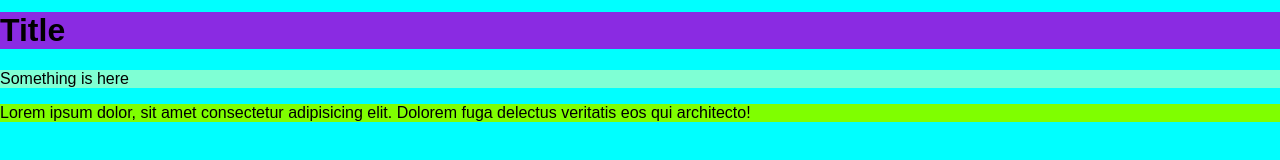
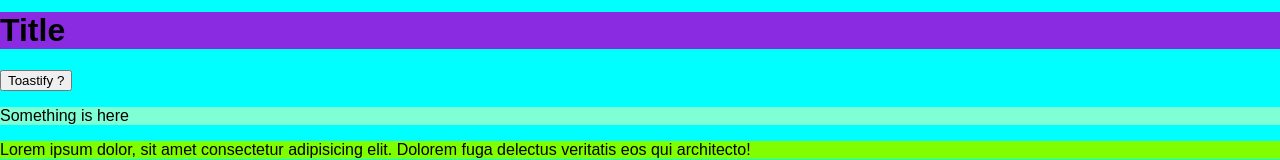
Before and after one commit to MikackermanDev/PERSO_Memo-Vite, a React (Vite) app: page / in a window 1280 px wide. Shown: the part 398-558 px from the top of the page. Built offline with nearby package versions, Linux system fonts and the light colour scheme.

Commit message:
toastify

```diff
--- a/package.json
+++ b/package.json
@@ -10,7 +10,8 @@
   },
   "dependencies": {
     "react": "^18.2.0",
-    "react-dom": "^18.2.0"
+    "react-dom": "^18.2.0",
+    "react-toastify": "^9.1.3"
   },
   "devDependencies": {
     "@types/react": "^18.0.28",
--- a/src/components/MainContent/MainContent.jsx
+++ b/src/components/MainContent/MainContent.jsx
@@ -1,9 +1,15 @@
 import "./MainContent.css";
+import { ToastContainer, toast } from "react-toastify";
+import "react-toastify/dist/ReactToastify.css";
 
 export default function MainContent() {
+	const notify = () => toast("I have been clicked");
 	return (
 		<>
 			<h1 className="title">Title</h1>
+
+			<button onClick={notify}>Toastify ?</button>
+			<ToastContainer />
 
 			<p className="Exp">Something is here</p>
 
--- a/src/main.jsx
+++ b/src/main.jsx
@@ -1,6 +1,6 @@
 import "../style.css";
 import React from "react";
-import ReactDOM from "react-dom";
+import ReactDOM from "react-dom/client";
 import App from "./App";
 
 const route = ReactDOM.createRoot(document.getElementById("root"));
--- a/vite.config.js
+++ b/vite.config.js
@@ -4,7 +4,7 @@ import react from "@vitejs/plugin-react";
 // https://vitejs.dev/config/
 export default defineConfig({
 	server: {
-		port: "5175",
+		port: "5180",
 	},
 	plugins: [react()],
 });
```
Also changed, not shown: 1 other file (tests, documents, lock files or other folders).
